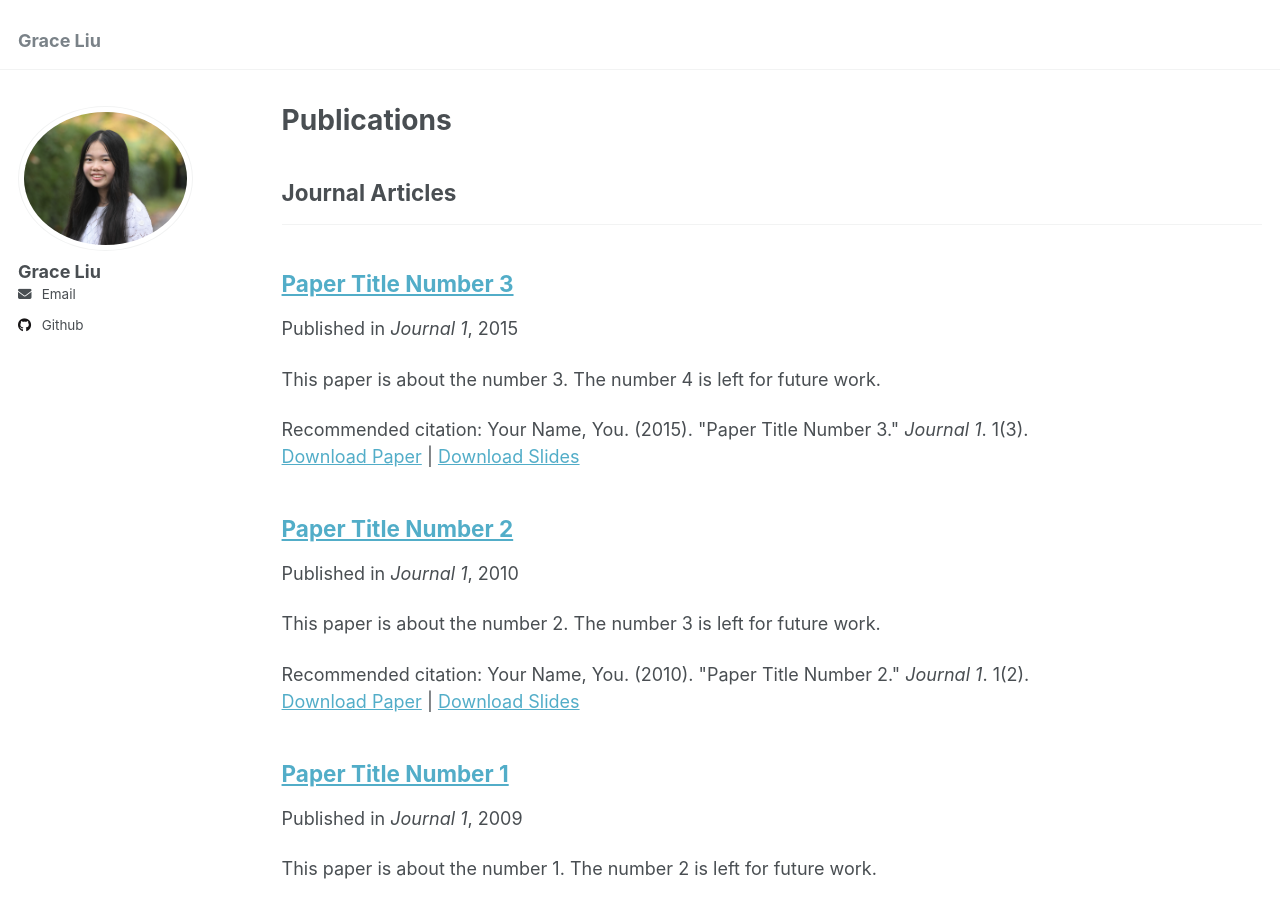
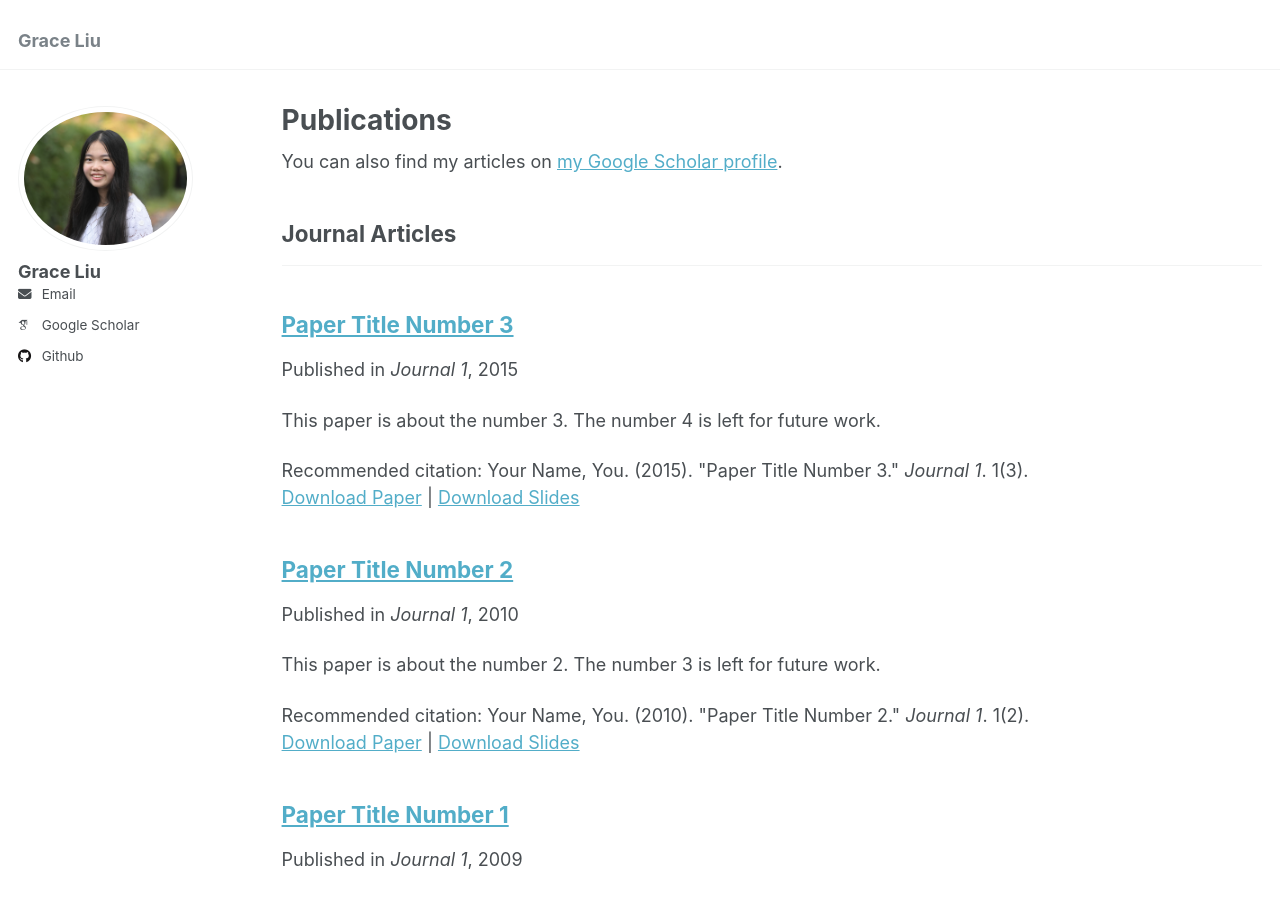
Before and after one commit to graliuce/graliuce.github.io, a Jekyll site: the page built from _pages/publications.html, in a window 1280 px wide and 900 px high. Built offline with Jekyll 4.4.1, drawn with Linux system fonts in a browser that asks for light colours; some web fonts are replaced; part of the change alters nothing that is shown.

Commit message:
Update _config.yml

```diff
--- a/_config.yml
+++ b/_config.yml
@@ -29,7 +29,7 @@ author:
 
   # Academic websites
   arxiv            : # URL - Update with the correct link to your profile
-  googlescholar    : #"https://scholar.google.com/citations?user=PS_CX0AAAAAJ"
+  googlescholar    : "https://scholar.google.com/citations?view_op=list_works&hl=en&authuser=2&hl=en&user=ehLi__8AAAAJ&authuser=2"
   impactstory      : # URL
   orcid            : #"http://orcid.org/yourorcidurl"
   semantic         : # URL
```
